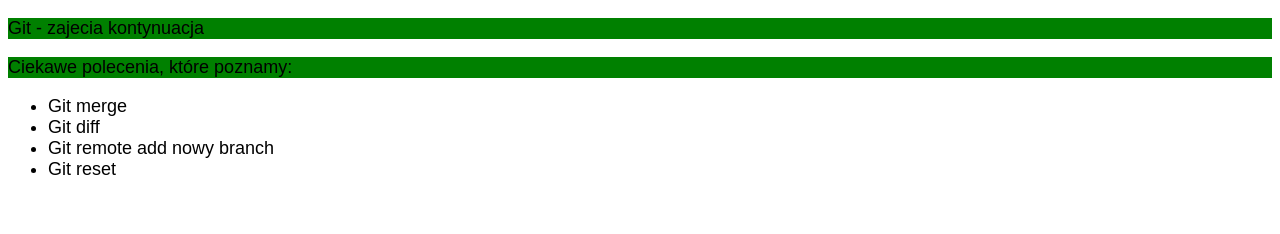
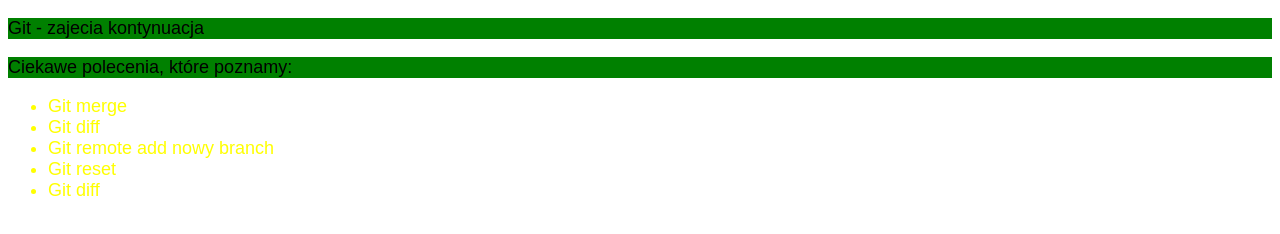
Before and after one commit to wojciechgorzynski/gitzjazd6, a plain HTML site: page index.html in a window 1280 px wide. Drawn offline with Linux system fonts and the light colour scheme.

Commit message:
new li and style

```diff
--- a/index.html
+++ b/index.html
@@ -19,6 +19,7 @@
         <li>Git diff</li>
         <li>Git remote add nowy branch</li>
         <li>Git reset</li>
+        <li>Git diff</li>
     </ul>
 
 </body>
--- a/style.css
+++ b/style.css
@@ -6,3 +6,7 @@ body {
     font-family: fantasy;
     font-size: large;
 }
+
+li {
+    color: yellow;
+}
```
